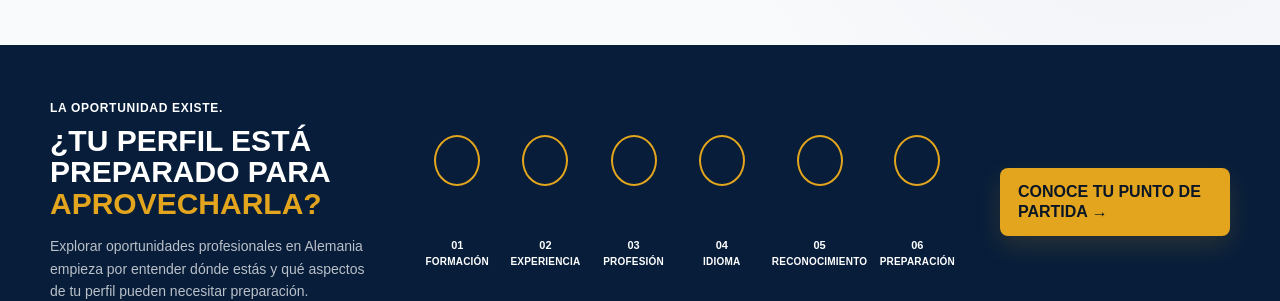
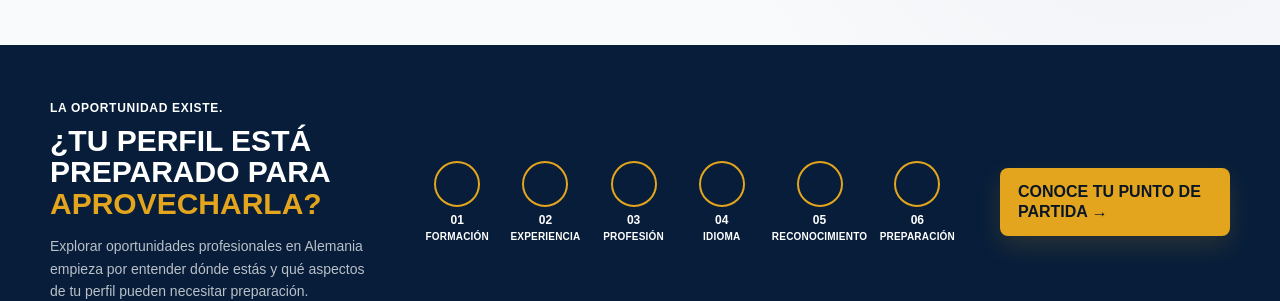
Before and after one commit to fiveseasonsrealty-ux/TALENTOBRUCKE-CRM, a Next.js app: page / in a window 1280 px wide. Shown: the part 2460-2761 px from the top of the page. Built offline with nearby package versions, Linux system fonts and the light colour scheme.

Commit message:
Eliminar regla antigua de factores

```diff
--- a/app/globals.css
+++ b/app/globals.css
@@ -557,16 +557,6 @@ img {
   gap: 12px;
   text-align: center;
 }
-
-.readiness-factors span {
-  position: relative;
-  padding-top: 47px;
-  color: white;
-  font-size: 11px;
-  font-weight: 800;
-  text-transform: uppercase;
-}
-
 
 
 /* =========================
```
